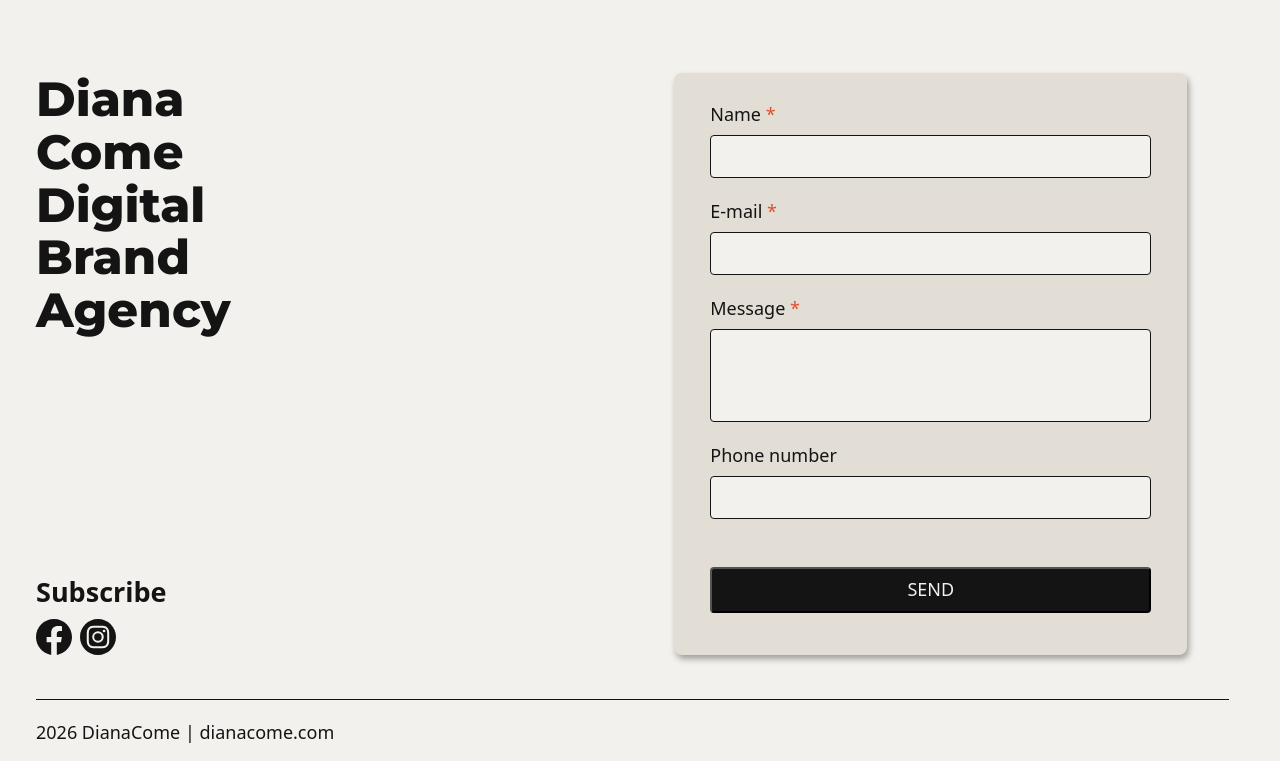
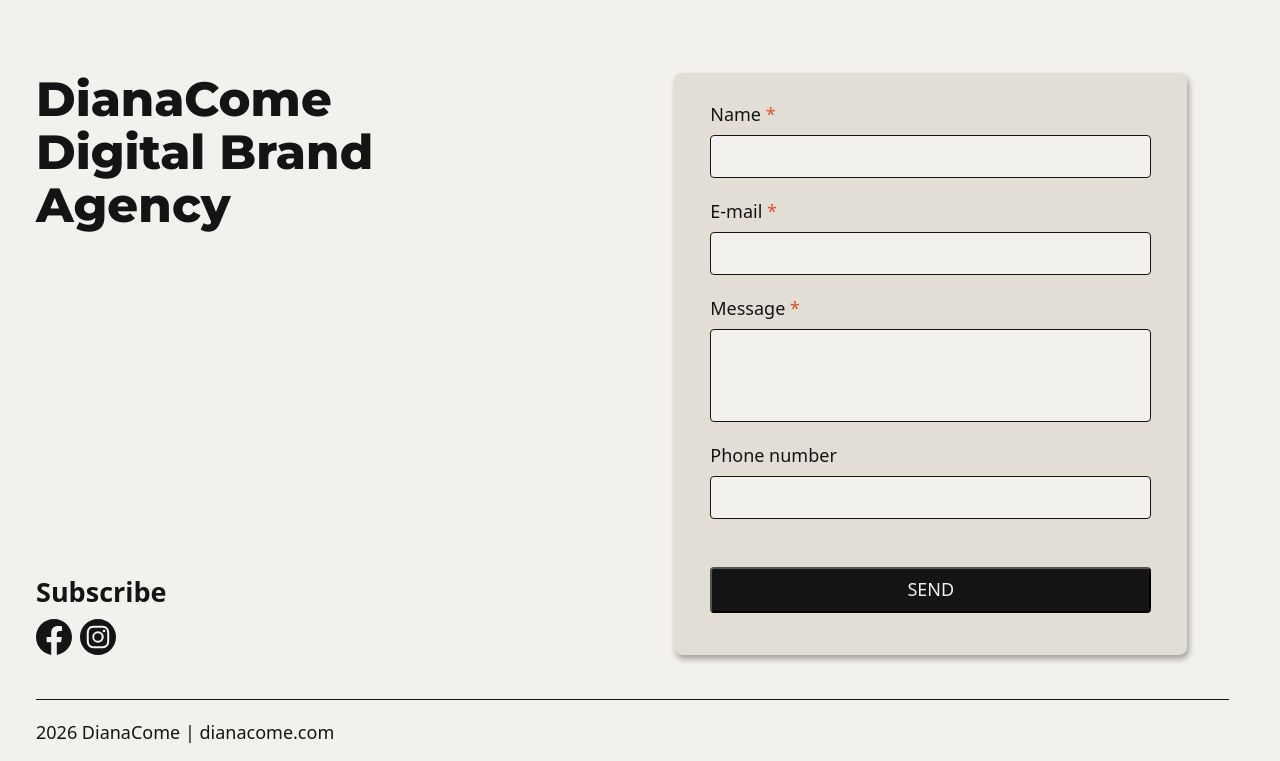
Before and after one commit to AdamMalec/dianacome-2, a website built with Vite: page index.html in a window 1280 px wide. Shown: the part 9343-10104 px from the top of the page. Built offline with nearby package versions, Linux system fonts and the light colour scheme; some packages are replaced by stand-ins of ours.

Commit message:
fix: edit title at footer

```diff
--- a/index.html
+++ b/index.html
@@ -498,7 +498,7 @@
   <footer class="footer" id="contact">
     <div class="footer__container container">
       <div class="footer__wrapper">
-        <h2 class="footer__title">Diana Come Digital Brand Agency</h2>
+        <h2 class="footer__title">DianaCome Digital&nbsp;Brand Agency</h2>
         <form class="footer__form" id="form" name="contact" method="POST" novalidate>
           <div class="field">
             <label for="name">Name</label>
--- a/src/styles/footer.css
+++ b/src/styles/footer.css
@@ -45,9 +45,6 @@
   @media screen and (width <=768px) {
     width: auto;
     line-height: 1.2;
-  }
-
-  @media screen and (width <= 576px) {
     text-align: center;
   }
 }
```
